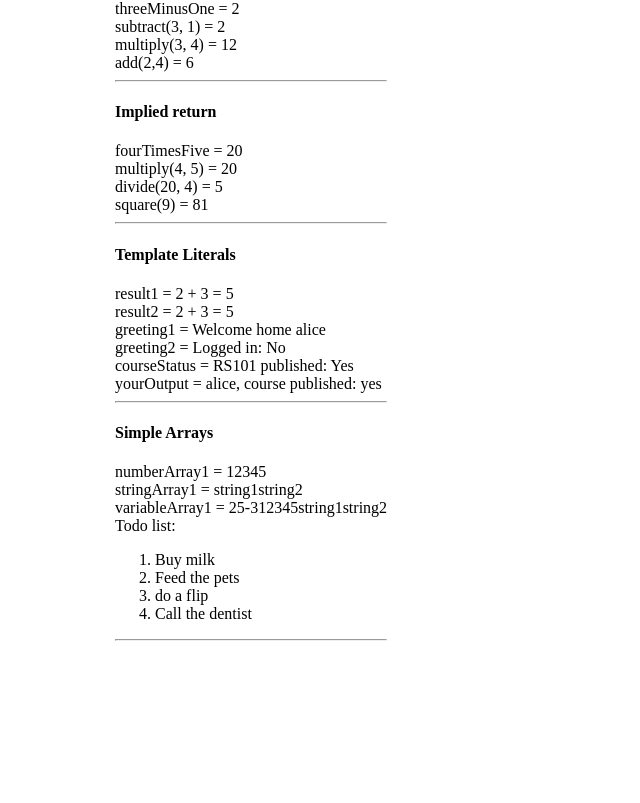
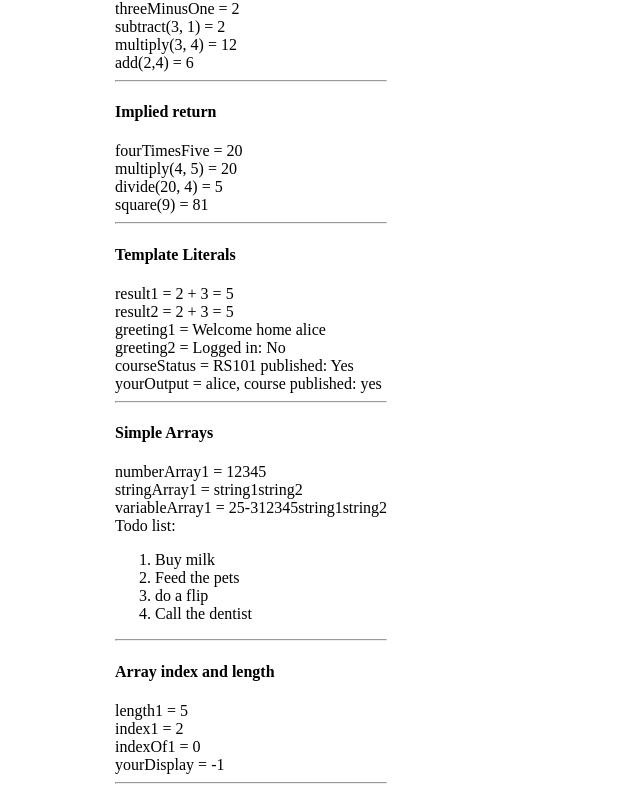
Before and after one commit to Jackerrigan/webdev-client, a Next.js app: page /labs/lab3 in a window 1280 px wide. Shown: the part 1837-2640 px from the top of the page, without its empty margins (0-640 px from the left). Before the commit the page ends 2497 px from the top, so only its background shows below. Built offline with nearby package versions, Linux system fonts and the light colour scheme.

Commit message:
arrayIndex and length

```diff
--- /dev/null
+++ b/app/labs/lab3/ArrayIndexAndLength.tsx
@@ -0,0 +1,19 @@
+export default function ArrayIndexAndLength() {
+  let numberArray1 = [1, 2, 3, 4, 5];
+  const length1 = numberArray1.length;
+  const index1 = numberArray1.indexOf(3);
+  const indexOf1 = numberArray1.indexOf(1);
+  return (
+    <div id="wd-array-index-and-length">
+      <h4>Array index and length</h4>
+      length1 = {length1}
+      <br />
+      index1 = {index1}
+      <br />
+      indexOf1 = {indexOf1}
+      <br />
+      yourDisplay = {numberArray1.indexOf(9)}
+      <hr />
+    </div>
+  );
+}
--- a/app/labs/lab3/page.tsx
+++ b/app/labs/lab3/page.tsx
@@ -1,3 +1,4 @@
+import ArrayIndexAndLength from "./ArrayIndexAndLength";
 import ArrowFunctions from "./ArrowFunctions";
 import BooleanVariables from "./BooleanVariables";
 import ConditionalOutputIfElse from "./ConditionalOutputIfElse";
@@ -29,6 +30,7 @@
       <ImpliedReturn />
       <TemplateLiterals />
       <SimpleArrays />
+      <ArrayIndexAndLength />
     </div>
   );
 }
```
